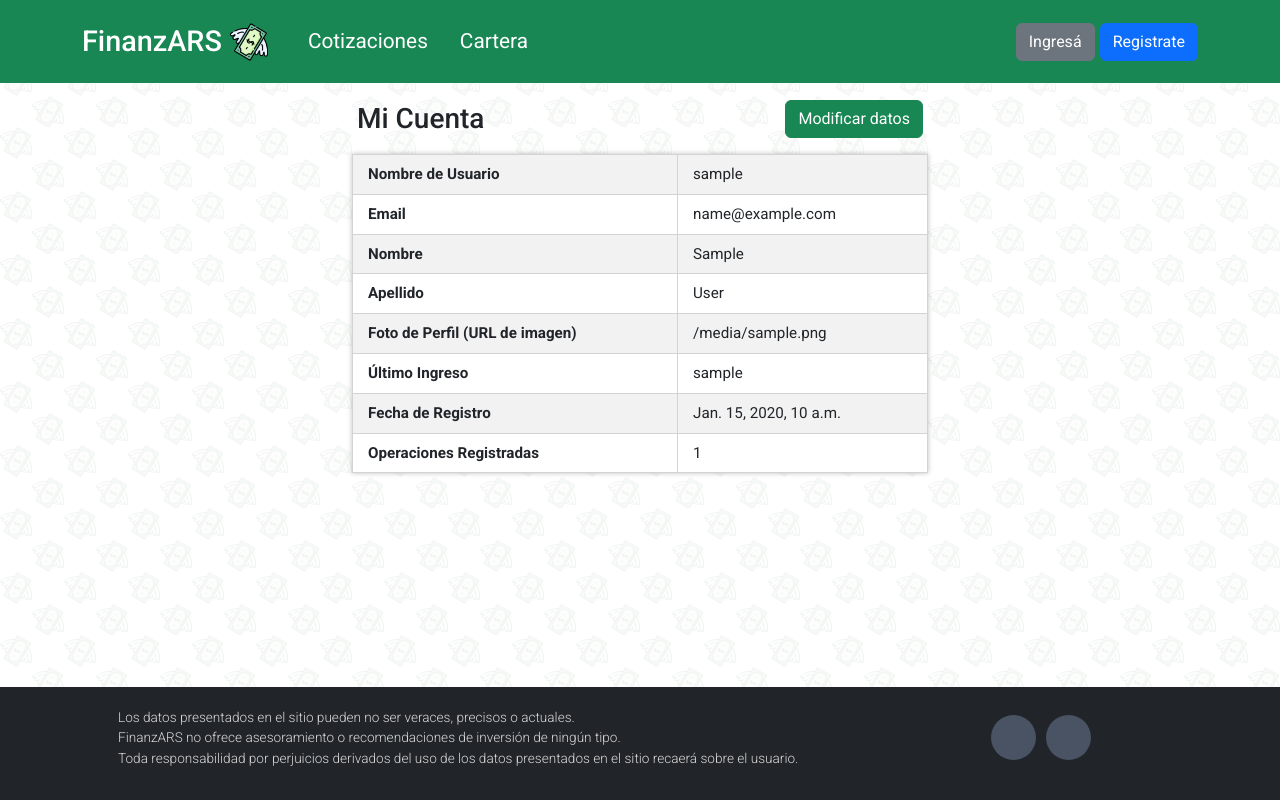
After one commit to nmorelli96/finanzars-django, a Django app: template finanzars_root/templates/cuentas/mi_cuenta.html in a window 1280 px wide. The commit adds this page. Run offline with Django 4.2, Linux system fonts and the light colour scheme; the template is opened without the code that fills it: most values are stand-ins (such as "Sample title", 1, 10 or a date in 2020); some libraries are stand-ins or nearby versions.

Commit message:
Agregar cuenta/, actualizar estilos, corregir fallos de seguridad

```diff
--- a/finanzars_root/assets/css/app.css
+++ b/finanzars_root/assets/css/app.css
@@ -67,6 +67,26 @@ body {
 
 .dropdown-menu {
   box-shadow: 5px 5px 3px rgba(0, 0, 0, 0.25);
+}
+
+.profile-picture {
+  width: 50px;
+  height: 50px;
+  border-radius: 50%;
+  overflow: hidden;
+  margin-right: 10px;
+}
+
+.profile-picture img {
+  width: 100%;
+  height: 100%;
+  object-fit: cover;
+}
+
+.username {
+  white-space: nowrap;
+  overflow: hidden;
+  text-overflow: ellipsis;
 }
 
 /* NAVBAR */
@@ -252,6 +272,14 @@ input[type=checkbox]:checked{
   border-top-width: 0px !important;
 }
 
+#mi-cuenta-table {
+  border: solid 1px lightgray;
+}
+
+#mi-cuenta-table th, #mi-cuenta-table td {
+  padding-left: 15px;
+}
+
 .table-header {
   background-color: rgba(34, 139, 34, 0.438) !important;
 }
@@ -318,17 +346,29 @@ td:last-child {
   max-width: 1200px;
 }
 
-#operacionForm>div.form-group {
+#mi-cuenta-container {
+  margin: auto;
+  max-width: 600px !important;
+}
+
+#modificar-datos-container {
+  margin: auto;
+  max-width: 500px !important;
+}
+
+#operacion-form>div.form-group,
+#modificar-datos-form>div.form-group,
+#cambiar-clave-form>div.form-group {
   margin-bottom: 15px !important;
 }
 
-#operacionForm {
+#operacion-form, #modificar-datos-form, #cambiar-clave-form {
   max-width: 500px;
   margin-left: auto;
   margin-right: auto;
   margin-bottom: 20px;
-  padding: 15px 30px 10px 30px;
-  background-color: rgb(250, 250, 250);
+  padding: 15px 30px 20px 30px;
+  background-color: rgb(248, 248, 248);
   border: solid 1px rgba(128, 128, 128, 0.5);
   border-radius: 10px;
 }
@@ -380,10 +420,6 @@ td:last-child {
 .cambiar-clave-li {
   list-style-type: none;
   font-size: 1.2rem;
-}
-
-#cambiar-clave-form .form-group {
-  margin-bottom: 10px;
 }
 
 /* CUENTAS */
--- a/finanzars_root/assets/css/registro.css
+++ b/finanzars_root/assets/css/registro.css
@@ -2,7 +2,7 @@
   content: "";
   background: url("./img/flying-money3.png");
   background-repeat: repeat;
-  filter: opacity(10%);
+  filter: opacity(8%);
   left: 0;
   top: 0;
   height: 100%;
--- a/finanzars_root/finanzars/urls.py
+++ b/finanzars_root/finanzars/urls.py
@@ -26,6 +26,8 @@ from dolar import views as dolar_views
 
 urlpatterns = [
     path("", views.TiposView.as_view(), name="tipos"),
+    path("cuenta/", cuentas_views.mi_cuenta, name="mi_cuenta"),
+    path('cuenta/modificar/', cuentas_views.update_user, name='modificar_datos'),
     path("registro/", cuentas_views.registro, name="registro"),
     path(
         "login/",
@@ -75,7 +77,6 @@ urlpatterns = [
         ),
         name="password_change_done",
     ),
-    path("contact/", views.contact, name="contact"),
     re_path(r"^instrumentos/(?P<pk>\d+)/$", views.EspeciesView.as_view(), name="especies"),
     #re_path(
     #    r"^instrumentos/(?P<pk>\d+)/new/$", views.NuevaEspecieView.as_view(), name="nueva_especie"
--- a/finanzars_root/instrumento/admin.py
+++ b/finanzars_root/instrumento/admin.py
@@ -1,7 +1,7 @@
 from django.contrib import admin
 from .models import Tipo, Activo, Especie, Especie_USA
 from cartera.models import Operacion
-from cuentas.models import Watchlist
+from cuentas.models import Watchlist, UserProfile
 from dolar.models import Fiat, Banco, Binance, Cryptos, Update
 
 
@@ -16,3 +16,4 @@ admin.site.register(Banco)
 admin.site.register(Binance)
 admin.site.register(Cryptos)
 admin.site.register(Update)
+admin.site.register(UserProfile)
--- a/finanzars_root/templates/base.html
+++ b/finanzars_root/templates/base.html
@@ -69,12 +69,16 @@
                 {% if user.is_authenticated %}
                 <ul class="navbar-nav">
                     <li class="nav-item dropdown ms-3 ms-md-0 mb-3 mb-md-0">
-                        <a class="nav-link dropdown-toggle" href="#" id="userMenu" data-bs-toggle="dropdown"
+                        <a class="nav-link dropdown d-flex align-items-center" href="#" id="userMenu" data-bs-toggle="dropdown"
                             aria-haspopup="true" aria-expanded="false">
-                            {{ user.username }}
+                            <span class="username me-3">{{ user.username|truncatechars:12 }}</span>
+                            <div class="profile-picture">
+                                <img src="{% if request.user.userprofile.profile_picture_url %}{{ request.user.userprofile.profile_picture_url }}{% else %}{{ 'https://i.imgur.com/nkeHzfl.png' }}{% endif %}"
+                                alt="Profile Picture">
+                            </div>
                         </a>
-                        <div class="dropdown-menu dropdown-menu-right" aria-labelledby="userMenu">
-                            <a class="dropdown-item" href="#">Mi Cuenta</a>
+                                        <div class="dropdown-menu dropdown-menu-right" aria-labelledby="userMenu">
+                            <a class="dropdown-item" href="{% url 'mi_cuenta' %}">Mi Cuenta</a>
                             <a class="dropdown-item" href="{% url 'password_change' %}">Cambiar Clave</a>
                             <div class="dropdown-divider"></div>
                             <a class="dropdown-item" href="{% url 'logout' %}">Cerrar Sesión</a>
--- /dev/null
+++ b/finanzars_root/templates/cuentas/mi_cuenta.html
@@ -0,0 +1,59 @@
+{% extends 'base.html' %}
+
+{% load static %}
+
+{% load django_tables2 %}
+
+{% block title %}
+FinanzARS | Mi Cuenta
+{% endblock %}
+
+
+{% block content %}
+
+<div class="container" id="mi-cuenta-container">
+  <div class="title-btn-row d-flex align-items-center mb-3">
+    <h3 class="mb-0">Mi Cuenta</h3>
+    <a href="{% url 'modificar_datos' %}" class="btn btn-success">Modificar datos</a>
+  </div>
+  <div id="mi-cuenta">
+    <table class="table table-bordered table-striped" id="mi-cuenta-table">
+      <tbody>
+        <tr>
+          <th>Nombre de Usuario</th>
+          <td>{{ user_detail.username }}</td>
+        </tr>
+        <tr>
+          <th>Email</th>
+          <td>{{ user_detail.email }}</td>
+        </tr>
+        <tr>
+          <th>Nombre</th>
+          <td>{{ user_detail.first_name }}</td>
+        </tr>
+        <tr>
+          <th>Apellido</th>
+          <td>{{ user_detail.last_name }}</td>
+        </tr>
+        <tr>
+          <th>Foto de Perfil (URL de imagen)</th>
+          <td>{{ user_profile.profile_picture_url }}</td>
+        </tr>
+        <tr>
+          <th>Último Ingreso</th>
+          <td>{{ user_detail.last_login }}</td>
+        </tr>
+        <tr>
+          <th>Fecha de Registro</th>
+          <td>{{ user_detail.date_joined }}</td>
+        </tr>
+        <tr>
+          <th>Operaciones Registradas</th>
+          <td>{{ operaciones_count }}</td>
+        </tr>
+      </tbody>
+    </table>
+  </div>
+</div>
+
+{% endblock %}
```
Also changed, not shown: finanzars_root/cartera/views.py (+14 -4 lines), finanzars_root/cuentas/forms.py (+36 -0 lines), finanzars_root/cuentas/models.py (+7 -0 lines), finanzars_root/cuentas/views.py (+52 -2 lines), finanzars_root/templates/cuentas/password_change.html (+2 -5 lines), finanzars_root/templates/cuentas/update_user.html (added, +42 -0 lines), finanzars_root/templates/editar_operacion.html (+4 -4 lines), finanzars_root/templates/nueva_operacion.html (+4 -4 lines), finanzars_root/cuentas/migrations/0003_userprofile.py (added), finanzars_root/cuentas/migrations/0004_alter_userprofile_profile_picture_url.py (added), finanzars_root/cuentas/migrations/0005_alter_userprofile_profile_picture_url.py (added), finanzars_root/dolar/migrations/0004_alter_update_last_update.py (added), finanzars_root/dolar/migrations/0005_alter_update_last_update.py (added), finanzars_root/dolar/migrations/0006_alter_update_last_update.py (added).
